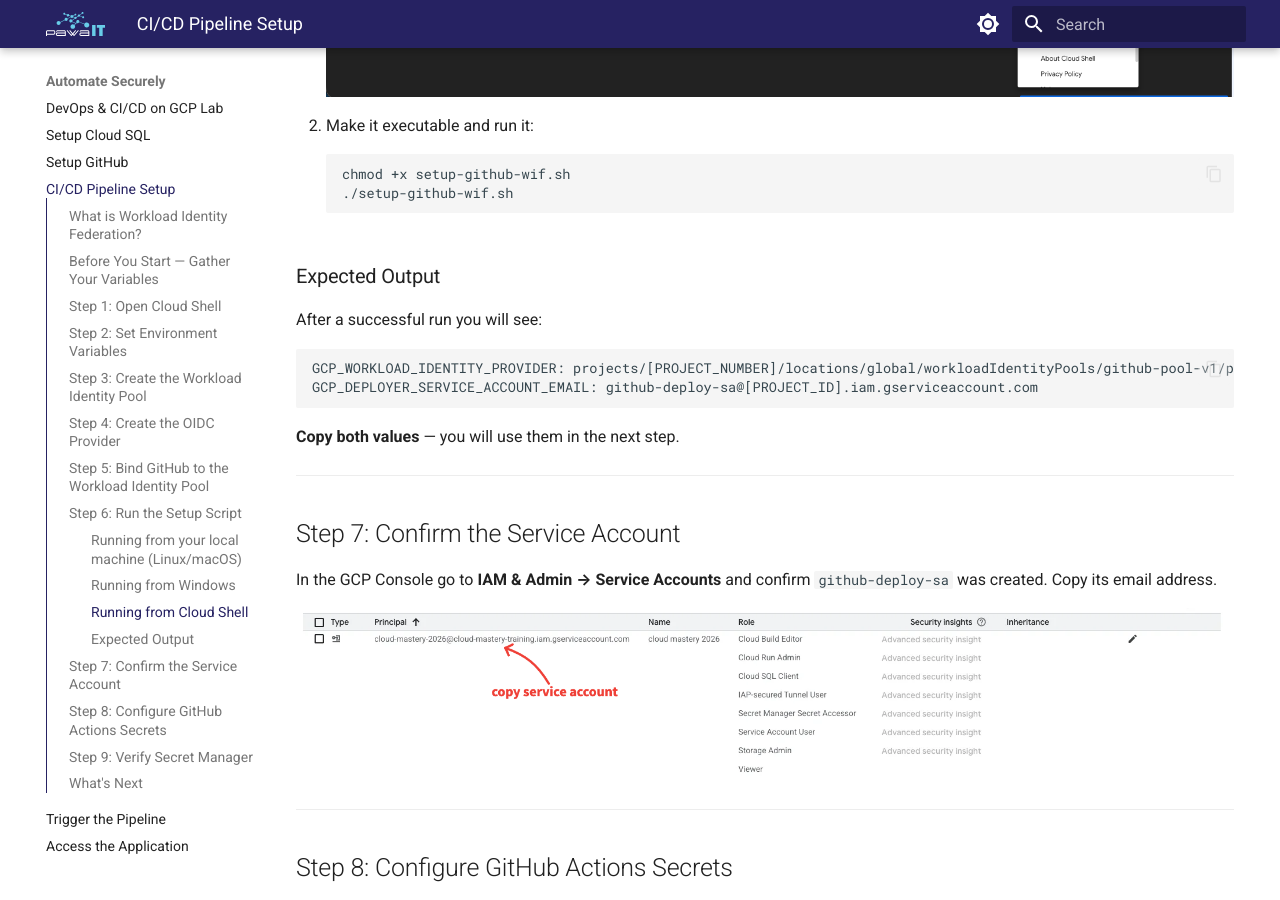
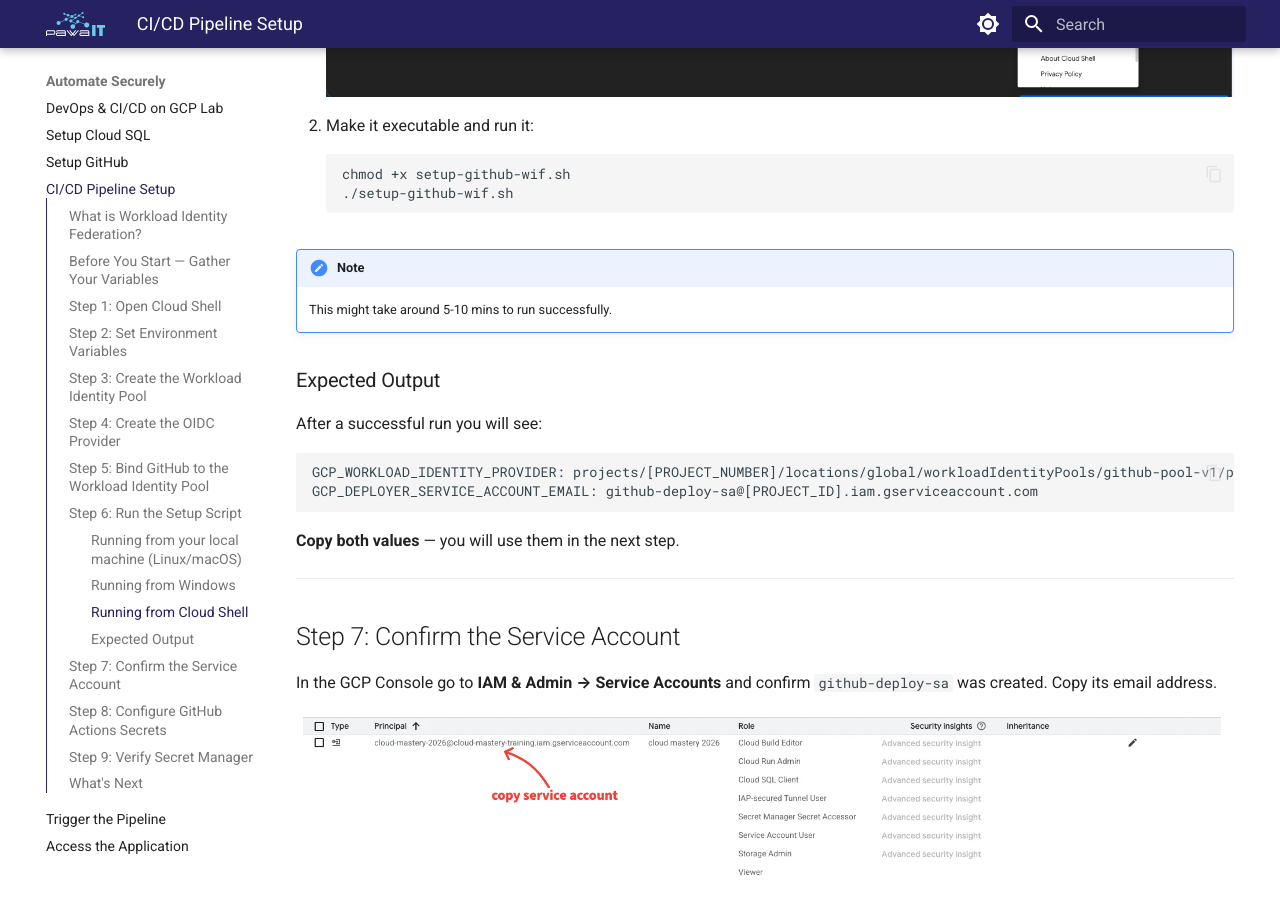
Before and after one commit to Pawa-IT-Solutions/cloud-mastery-docs-2026, an MkDocs documentation site: the page built from docs/devops/setup-backend-pipeline.md, in a window 1280 px wide and 900 px high, scrolled down 4868 px. Built offline with MkDocs 1.6.1 and Material for MkDocs 9.7.7, drawn with Linux system fonts in a browser that asks for light colours.

Commit message:
added note about expected duration for setup script execution

````diff
--- a/docs/devops/setup-backend-pipeline.md
+++ b/docs/devops/setup-backend-pipeline.md
@@ -169,6 +169,9 @@
     ./setup-github-wif.sh
     ```
 
+!!! note
+    This might take around 5-10 mins to run successfully.
+
 ### Expected Output
 
 After a successful run you will see:
````
